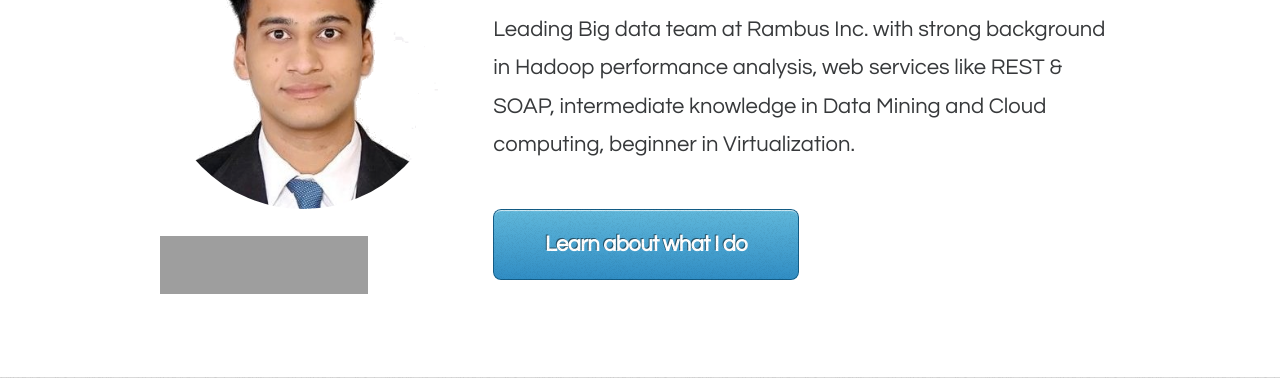
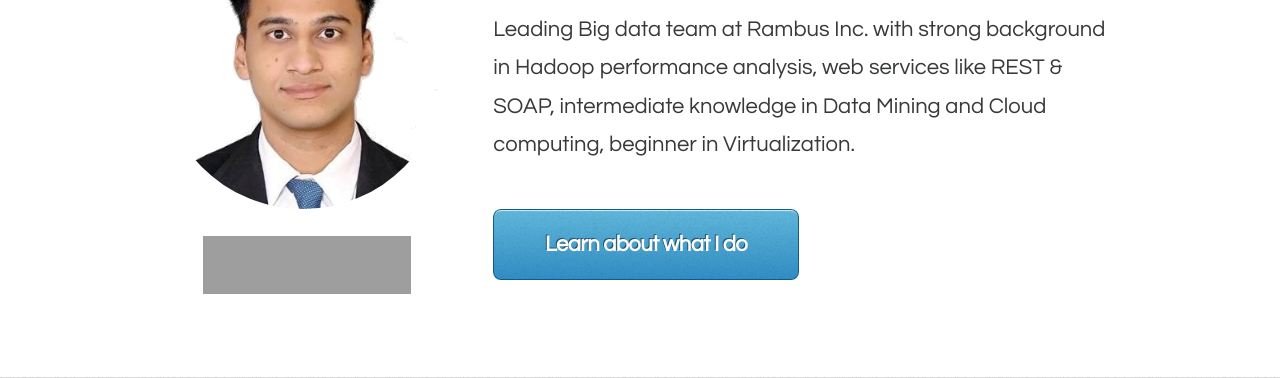
Before and after one commit to mehtameet/portfolio, a plain HTML site: page index.html in a window 1280 px wide. Shown: the part 209-587 px from the top of the page. Drawn offline with Linux system fonts and the light colour scheme; grey boxes are pictures that could not be loaded.

Commit message:
Update index.html

```diff
--- a/index.html
+++ b/index.html
@@ -43,9 +43,9 @@
 					<div class="row">
 						<div class="4u">
 							<span class="me image image-full"><img src="images/me.jpg" alt="pls put ur image" /></span><br/>
-							<center></center><span><a href="http://stackoverflow.com/users/2209631/meet-mehta">
+							<center><a href="http://stackoverflow.com/users/2209631/meet-mehta">
 <img src="http://stackoverflow.com/users/flair/2209631.png?theme=clean" width="208" height="58" alt="profile for meet mehta at Stack Overflow, Q&amp;A for professional and enthusiast programmers" title="profile for meet mehta at Stack Overflow, Q&amp;A for professional and enthusiast programmers">
-</a></span></center>
+</a></center>
 						</div>
 						<div class="8u">
 							<header>
```
